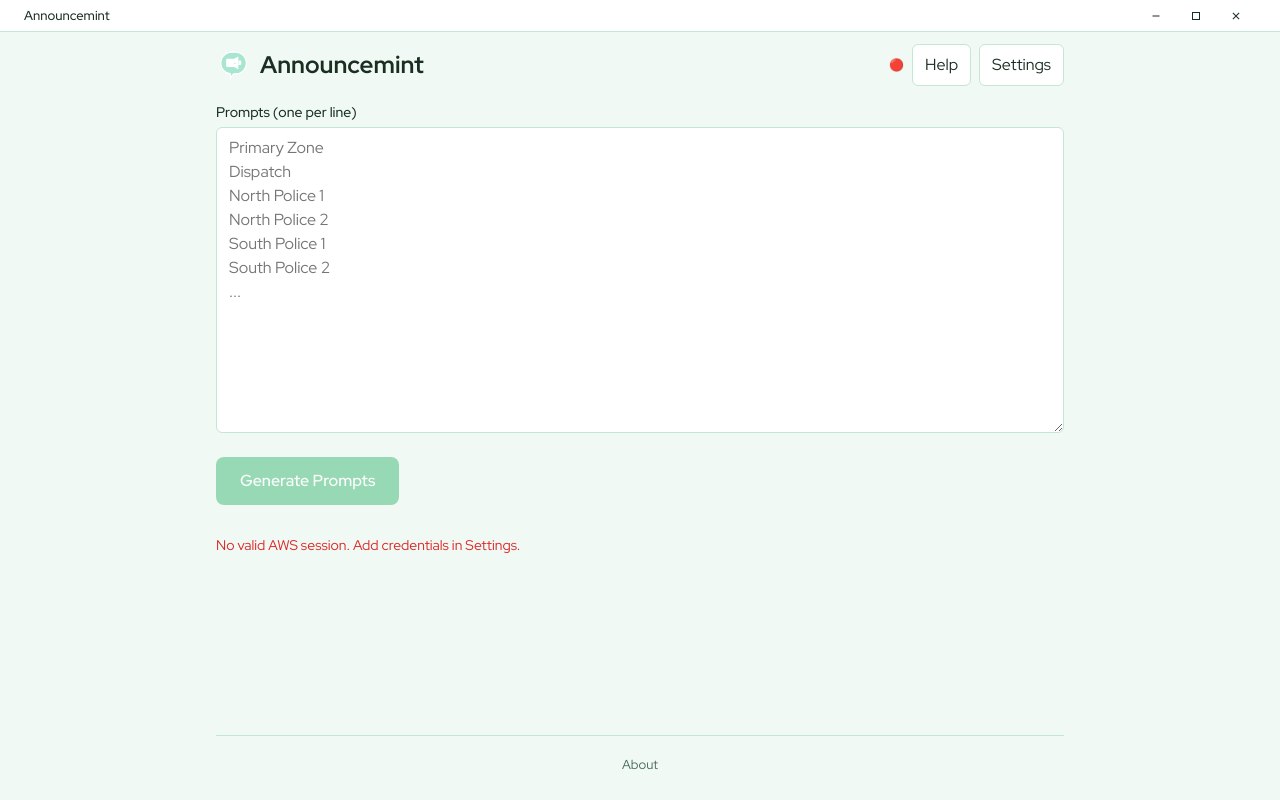
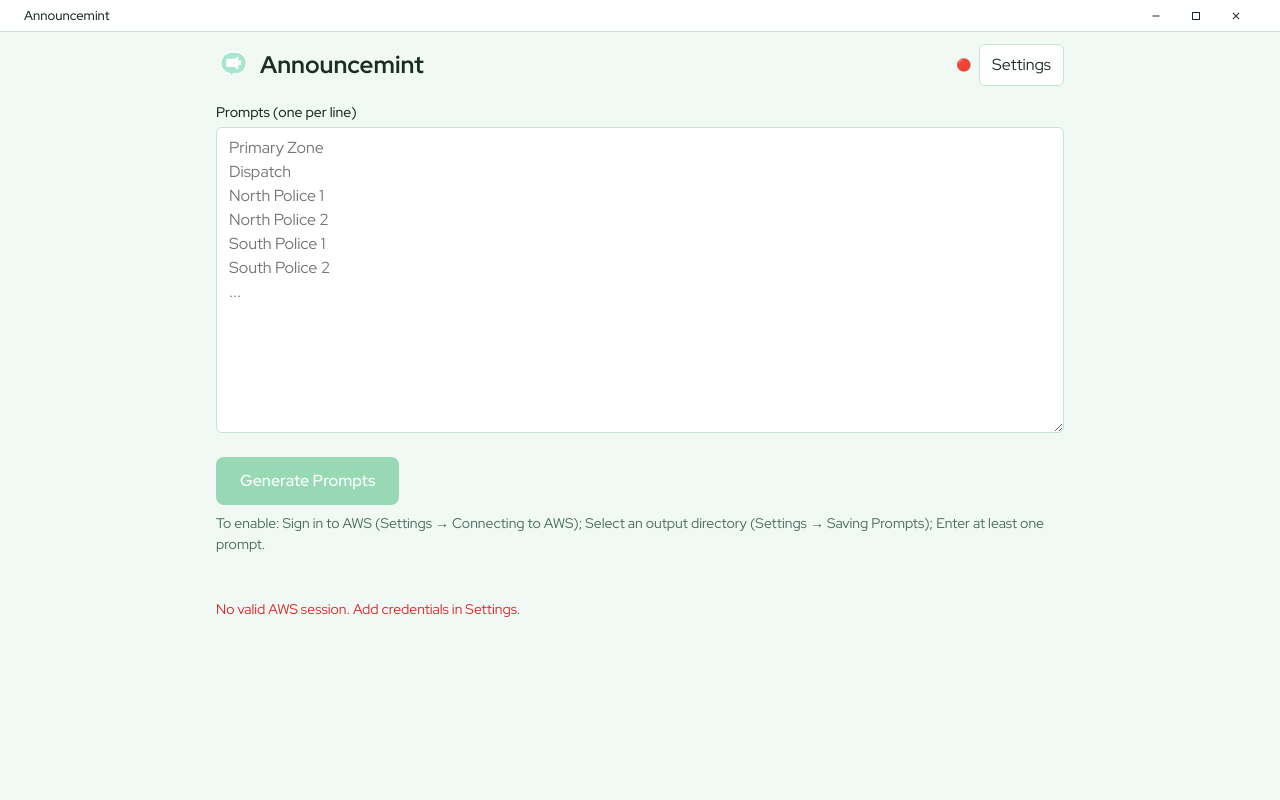
Before and after one commit to santiagon610/announcemint, a Vue app: page / in a window 1280 px wide. Built offline with nearby package versions, Linux system fonts and the light colour scheme; a web font is replaced by a local one.

Commit message:
feat: add descriptive hint

```diff
--- a/src/App.vue
+++ b/src/App.vue
@@ -6,7 +6,7 @@
 import { open, confirm } from "@tauri-apps/plugin-dialog";
 import { openUrl } from "@tauri-apps/plugin-opener";
 import { relaunch } from "@tauri-apps/plugin-process";
-import { APP_NAME, GITHUB_REPO, HELP_DOCS_URL } from "./app-config";
+import { APP_NAME, GITHUB_REPO, HELP_DOCS_URL, SHOW_HELP, SHOW_ABOUT } from "./app-config";
 
 const outputDir = ref<string | null>(null);
 const presetName = ref("OGG Vorbis");
@@ -115,6 +115,19 @@
     .filter(Boolean),
 );
 const totalLines = computed(() => linesList.value.length);
+
+/** Reasons the Generate button is disabled; shown as a hint when not generating. */
+const generateButtonBlockers = computed(() => {
+  const blockers: string[] = [];
+  if (sessionOk.value !== true)
+    blockers.push("Sign in to AWS (Settings → Connecting to AWS)");
+  if (!outputDir.value)
+    blockers.push("Select an output directory (Settings → Saving Prompts)");
+  if (totalLines.value === 0) blockers.push("Enter at least one prompt");
+  if (!voiceId.value)
+    blockers.push("Select a voice (Settings → Voice Options)");
+  return blockers;
+});
 
 function getSystemLanguageCode(): string {
   const locale =
@@ -536,6 +549,12 @@
     loadVoices();
   }
 });
+
+/** When returning from Settings to main, re-check session so newly configured credentials are detected and the Generate button can enable. */
+async function returnToMain(): Promise<void> {
+  await checkSession();
+  currentView.value = "main";
+}
 
 /** Sync window theme after mount so app content follows dark/light. Runs in Vue lifecycle so it cannot block initial render. On Linux uses get_system_theme (XDG portal). */
 function minimizeWindow(): void {
@@ -724,6 +743,7 @@
             }}
           </span>
           <button
+            v-if="SHOW_HELP"
             type="button"
             class="btn-secondary"
             @click="openUrl(HELP_DOCS_URL).catch(console.error)"
@@ -759,6 +779,9 @@
           >
             {{ generating ? "Generating…" : "Generate Prompts" }}
           </button>
+          <p v-if="!generating && generateButtonBlockers.length" class="generate-hint">
+            To enable: {{ generateButtonBlockers.join("; ") }}.
+          </p>
         </div>
         <div v-if="progress" class="progress-panel">
           <p v-if="progressPromptName" class="progress-prompt-name">
@@ -784,7 +807,7 @@
         <p v-if="error" class="error">{{ error }}</p>
       </main>
 
-      <footer class="footer">
+      <footer v-if="SHOW_ABOUT" class="footer">
         <button type="button" class="footer-link" @click="showAbout = true">
           About
         </button>
@@ -795,7 +818,7 @@
     <template v-if="currentView === 'settings'">
       <header class="header settings-header">
         <h1 class="settings-title">Settings</h1>
-        <button type="button" class="btn-primary" @click="currentView = 'main'">
+        <button type="button" class="btn-primary" @click="returnToMain">
           Return
         </button>
       </header>
@@ -1320,8 +1343,9 @@
       </div>
     </template>
 
-    <!-- About modal (global) -->
+    <!-- About modal (global); only rendered when About feature is enabled -->
     <div
+      v-if="SHOW_ABOUT"
       v-show="showAbout"
       class="about-overlay"
       role="dialog"
@@ -1703,6 +1727,11 @@
   color: var(--color-error);
   font-size: 0.875rem;
 }
+.generate-hint {
+  margin-top: 0.5rem;
+  font-size: 0.875rem;
+  color: var(--color-text-muted);
+}
 .session-hint {
   margin-top: 0.75rem;
   font-size: 0.875rem;
--- a/src/app-config.ts
+++ b/src/app-config.ts
@@ -7,3 +7,8 @@
 export const APP_NAME = brand.appName as string;
 export const HELP_DOCS_URL = brand.docsUrl as string;
 export const GITHUB_REPO = brand.githubRepo as string;
+
+/** When true, show the Help button in the header. Default false to hide for now. */
+export const SHOW_HELP = false;
+/** When true, show the About button in the footer and the About modal. Default false to hide for now. */
+export const SHOW_ABOUT = false;
```
Also changed, not shown: 1 other file (tests, documents, lock files or other folders).
